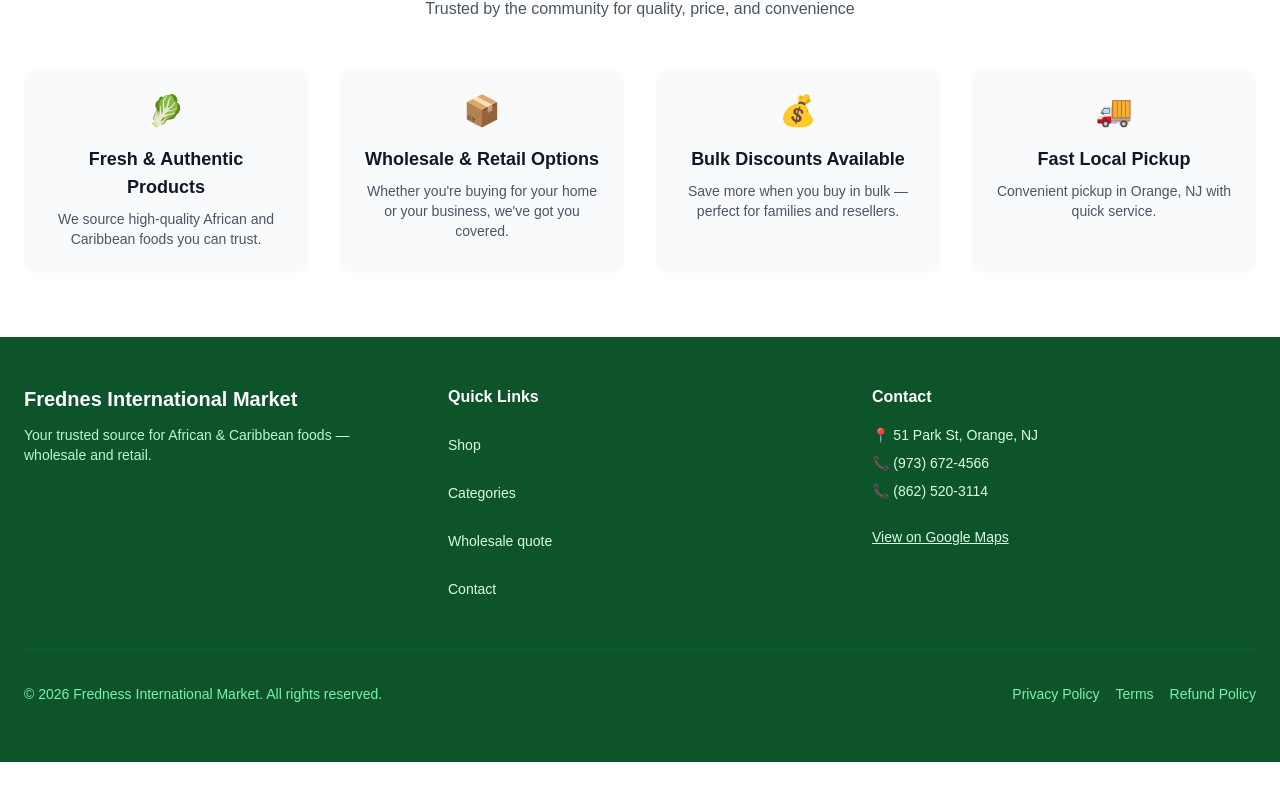
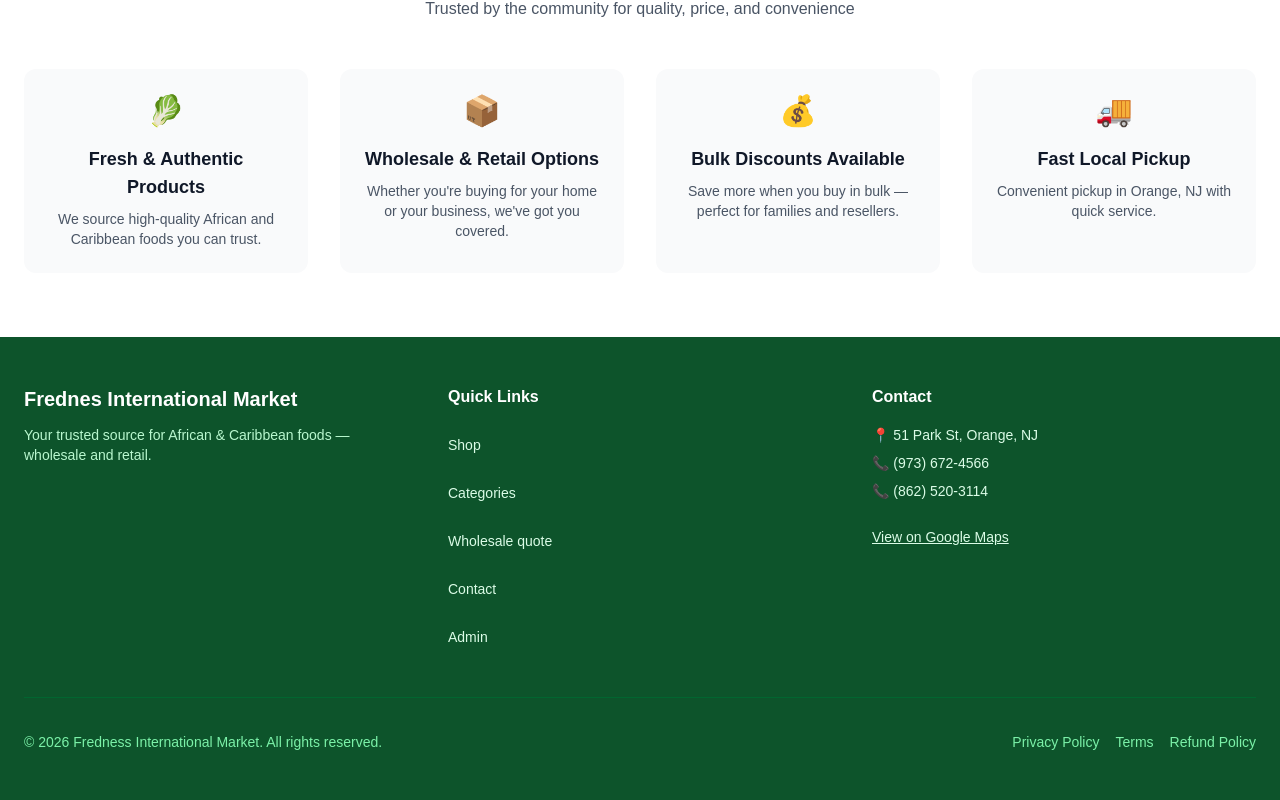
Before and after one commit to Hazichomwarr/fredness, a Next.js app: page / in a window 1280 px wide. Shown: the part 3313-4113 px from the top of the page. Before the commit the page ends 4075 px from the top, so only its background shows below. Built offline with nearby package versions, Linux system fonts and the light colour scheme.

Commit message:
feat: add extra link to footer

```diff
--- a/components/layout/Footer.tsx
+++ b/components/layout/Footer.tsx
@@ -52,6 +52,14 @@
                   className="inline-flex min-h-10 items-center hover:text-white"
                 >
                   Contact
+                </Link>
+              </li>
+              <li>
+                <Link
+                  href="/admin"
+                  className="inline-flex min-h-10 items-center hover:text-white"
+                >
+                  Admin
                 </Link>
               </li>
             </ul>
```
